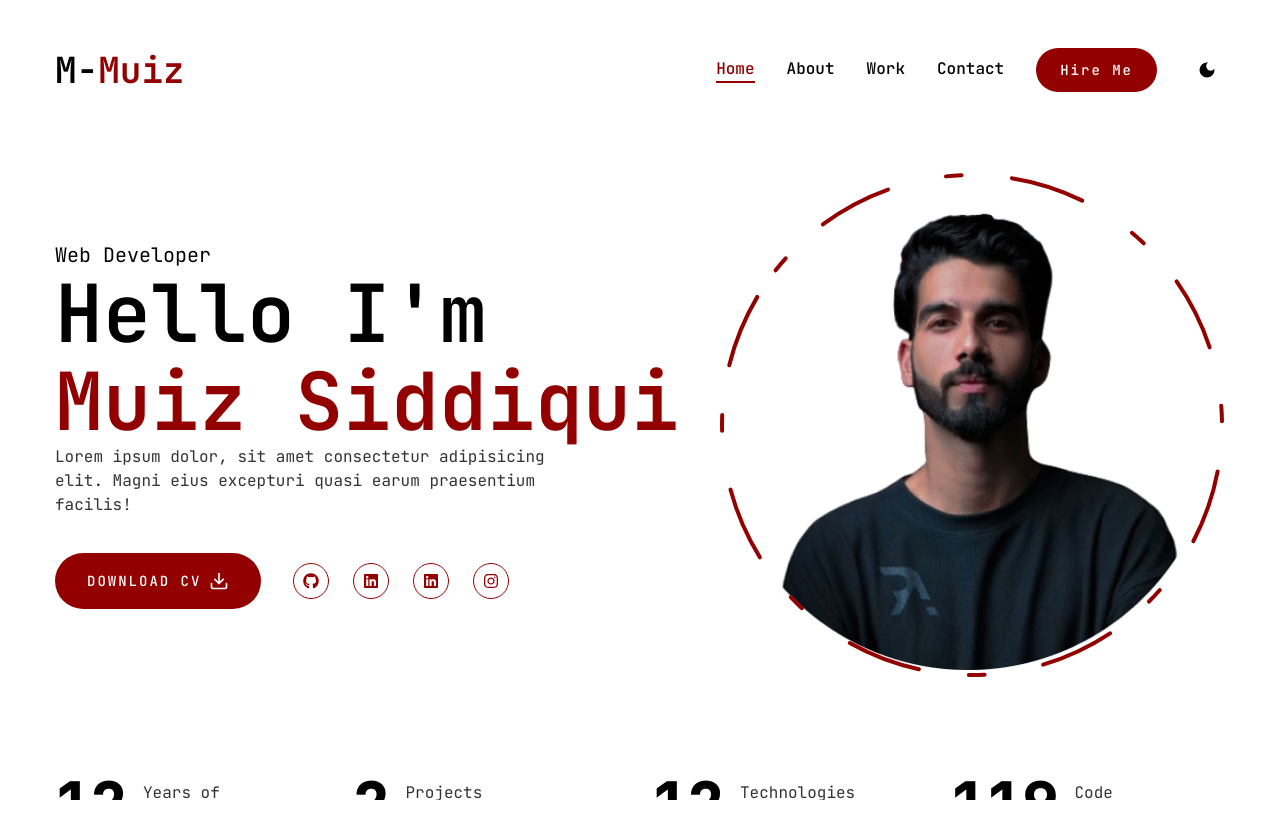
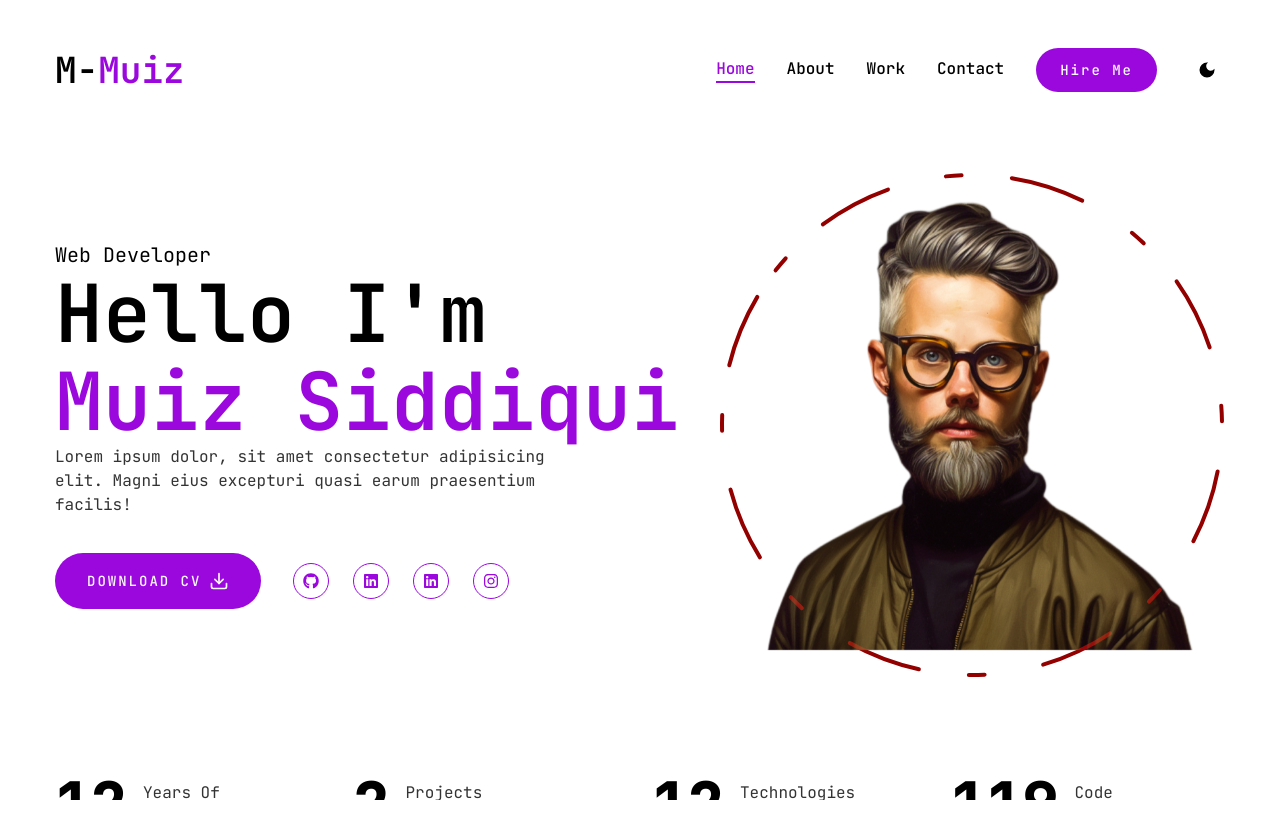
Before and after one commit to M-Muiz/Full_Stack-Portfolio, a Next.js app: page / in a window 1280 px wide. Shown: the top 838 px of the page. Built offline with nearby package versions, Linux system fonts and the light colour scheme.

Commit message:
major chnages

```diff
--- a/src/app/globals.css
+++ b/src/app/globals.css
@@ -4,48 +4,65 @@
 
 @layer base {
   :root {
-    --background: 40 44% 98%;
-    --foreground: 40 74% 5%;
-    --muted: 40 40% 87%;
-    --muted-foreground: 40 9% 27%;
-    --popover: 40 44% 98%;
-    --popover-foreground: 40 74% 5%;
-    --card: 40 44% 98%;
-    --card-foreground: 40 74% 5%;
-    --border: 40 5% 89%;
-    --input: 40 5% 89%;
-    --primary: 0 100% 28.82%;
-    --primary-foreground: 0 0% 100%;
-    --secondary: 40 19% 81%;
-    --secondary-foreground: 40 19% 21%;
-    --accent: 40 27% 75%;
-    --accent-foreground: 40 27% 15%;
-    --destructive: 20 92% 44%;
-    --destructive-foreground: 0 0% 100%;
-    --ring: 40 38% 45%;
+    --background: 0 0% 98%;
+    --foreground: 270 8% 5%;
+
+    --card: 0 0% 98%;
+    --card-foreground: 270 8% 5%;
+
+    --popover: 0 0% 98%;
+    --popover-foreground: 270 8% 5%;
+
+    --primary: 281 93% 45%;
+    --primary-foreground: 0 0% 98%;
+
+    --secondary: 270 7% 94%;
+    --secondary-foreground: 270 8% 5%;
+
+    --muted: 270 7% 94%;
+    --muted-foreground: 279 6% 45%;
+
+    --accent: 270 7% 94%;
+    --accent-foreground: 270 8% 5%;
+
+    --destructive: 0 84% 60%;
+    --destructive-foreground: 0 0% 98%;
+
+    --border: 280 6% 90%;
+    --input: 276 6% 83%;
+    --ring: 281 24% 75%;
+
     --radius: 0.5rem;
   }
 
   .dark {
-    --background: 40 36% 4%;
-    --foreground: 40 33% 98%;
-    --muted: 0 40% 13%;
-    --muted-foreground: 0 9% 73%;
-    --popover: 40 36% 4%;
-    --popover-foreground: 40 33% 98%;
-    --card: 40 36% 4%;
-    --card-foreground: 40 33% 98%;
-    --border: 40 5% 14%;
-    --input: 40 5% 14%;
-    --primary: 303.4 78.82% 27.1%;
-    --primary-foreground: 0 0% 100%;
-    --secondary: 0 0% 13%;
-    --secondary-foreground: 0 0% 73%;
-    --accent: 0 9% 23%;
-    --accent-foreground: 0 9% 83%;
-    --destructive: 20 92% 55%;
-    --destructive-foreground: 0 0% 0%;
-    --ring: 40 38% 45%;
+    --background: 0 0% 0%;
+    --foreground: 0 0% 98%;
+
+    --card: 0 0% 3%;
+    --card-foreground: 0 0% 98%;
+
+    --popover: 0 0% 3%;
+    --popover-foreground: 0 0% 98%;
+
+    --primary: 304 78% 27%;
+    --primary-foreground: 0 0% 98%;
+
+    --secondary: 0 0% 6%;
+    --secondary-foreground: 0 0% 98%;
+
+    --muted: 0 0% 9%;
+    --muted-foreground: 0 0% 49%;
+
+    --accent: 0 0% 6%;
+    --accent-foreground: 0 0% 98%;
+
+    --destructive: 0 84% 60%;
+    --destructive-foreground: 0 0% 98%;
+
+    --border: 0 0% 11%;
+    --input: 0 0% 16%;
+    --ring: 304 78% 40%;
   }
 }
 
--- a/src/components/Photo.tsx
+++ b/src/components/Photo.tsx
@@ -19,7 +19,7 @@ const Photo = () => {
 
             <motion.svg className="w-[300px] xl:w-[506px] h-[300px] xl:h-[506px]" fill="transparent" viewBox="0 0 506 506" xmlns="http://www.w3.org/2000/svg">
                 <motion.circle cx="253" cy="253" r="250" stroke={theme === "dark" ? "#7c0f75" : "#930000"} strokeWidth="4" strokeLinecap="round" strokeLinejoin="round"
-                initial={{strokeDasharray: "24 10 0 0"}}
+                    initial={{ strokeDasharray: "24 10 0 0" }}
                     animate={{
                         strokeDasharray: ["15 120 25 25", "16 25 92 72", "4 250 22 22"],
                         rotate: [120, 360]
--- a/src/components/Stats.tsx
+++ b/src/components/Stats.tsx
@@ -7,7 +7,7 @@ import CountUp from "react-countup";
 const stats = [
     {
         num: 12,
-        text: "Years of experience"
+        text: "Years Of Experience"
     },
     {
         num: 2,
@@ -15,11 +15,11 @@ const stats = [
     },
     {
         num: 12,
-        text: "Technologies mastered"
+        text: "Technologies Mastered"
     },
     {
         num: 120,
-        text: "Code commits"
+        text: "Code Commits"
     },
 ]
 
@@ -28,10 +28,10 @@ const Stats = () => {
         <section className="pt-4 pb-12 xl:pt-0 xl:pb-0">
             <div className="container mx-auto">
                 <div className="flex flex-wrap gap-6 max-w-[80vw] mx-auto xl:max-w-none">
-                {stats.map((item, index)=>{
+                    {stats.map((item, index) => {
                         return (
                             <div className="flex-1 flex gap-4 items-center justify-center xl:justify-start" key={index}>
-                            <CountUp end={item.num}  duration={5} delay={2} className="text-4xl xl:text-6xl font-extrabold"/>
+                                <CountUp end={item.num} duration={5} delay={2} className="text-4xl xl:text-6xl font-extrabold" />
                                 <p className={`${item.text.length < 15 ? "max-w-[100px]" : "max-w-[150px]"} leading-snug dark:text-white/80 text-black/80`}>{item.text}</p>
                             </div>
                         )
```
Also changed, not shown: public/photo.png, public/photofd.png (added). Lines whose indentation alone changed are shown as unchanged.
